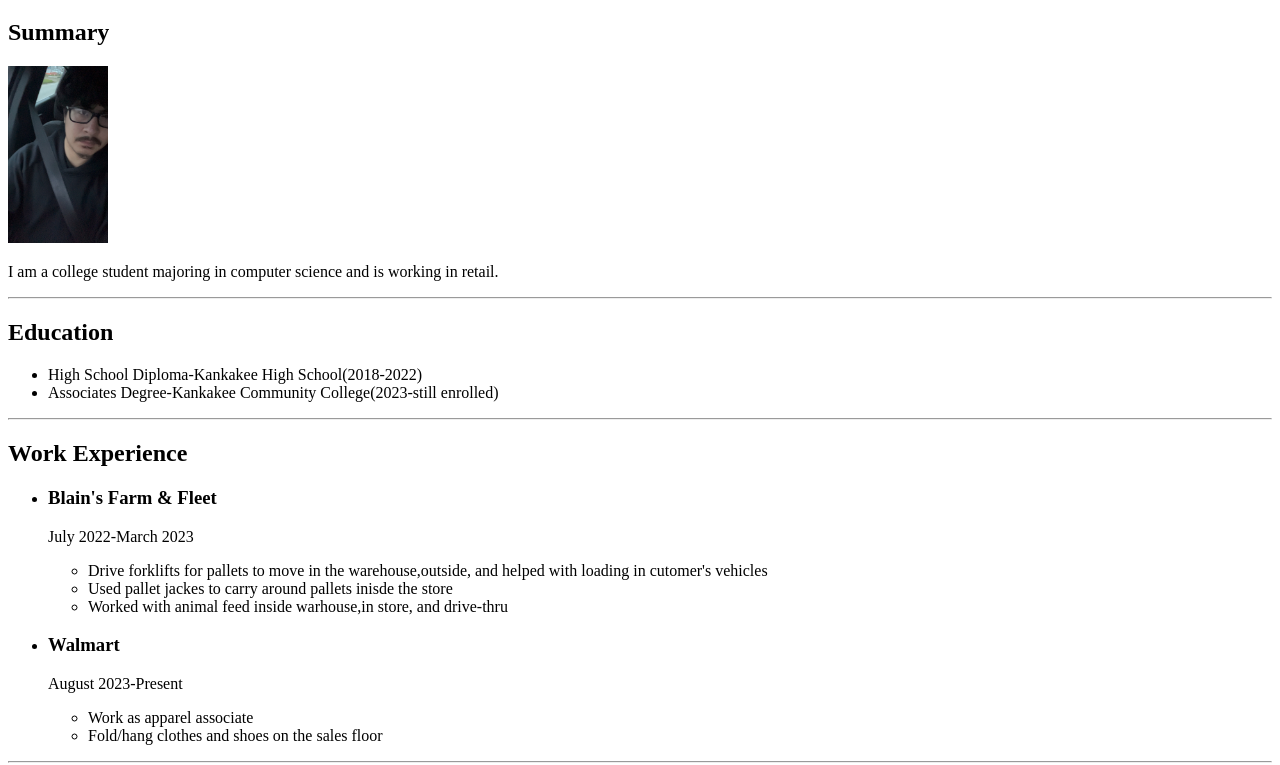
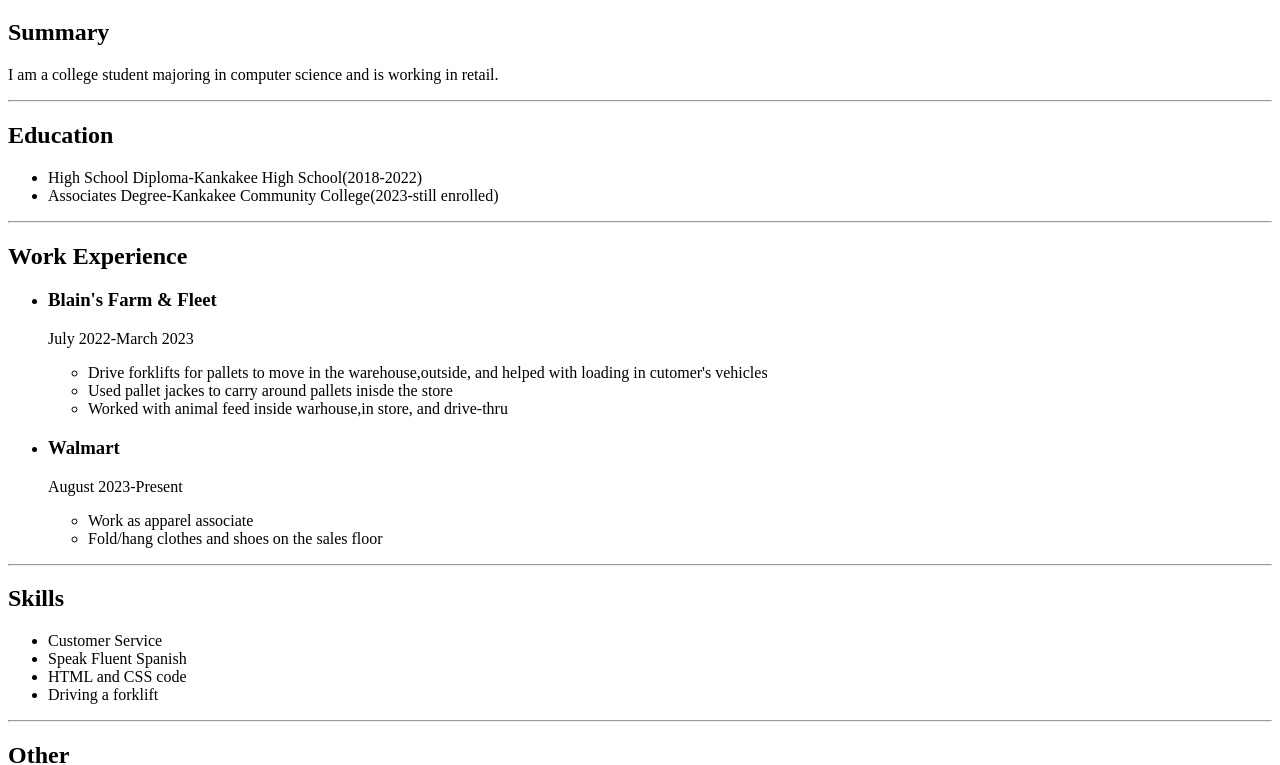
Before and after one commit to erik-856/Erik-portfolio, a plain HTML site: page index.html in a window 1280 px wide. Shown: the part 61-826 px from the top of the page. Drawn offline with Linux system fonts and the light colour scheme.

Commit message:
Update index.html

```diff
--- a/index.html
+++ b/index.html
@@ -7,7 +7,6 @@
 <body>
     <h1>Erik Medina</h1>
     <h2>Summary</h2>
-<img src="./Assets/Images/IMG_1034.JPG" width="100" length="100">
         <p>I am a college student majoring in computer science and is working in retail.</p>
 <hr/>
     <h2>Education</h2>
```
